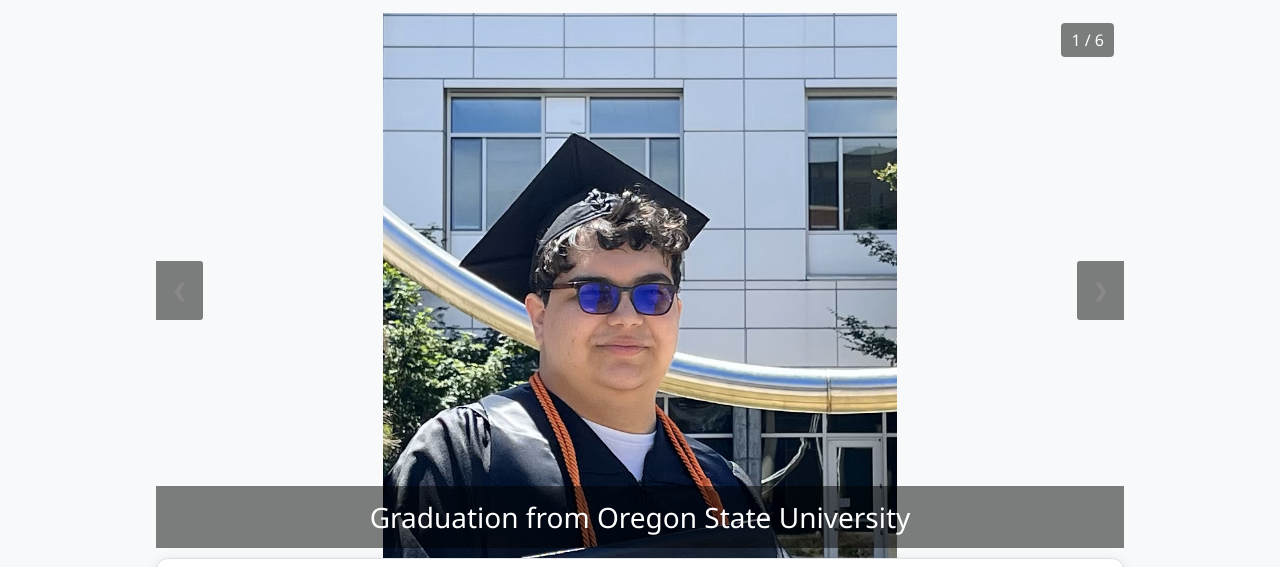
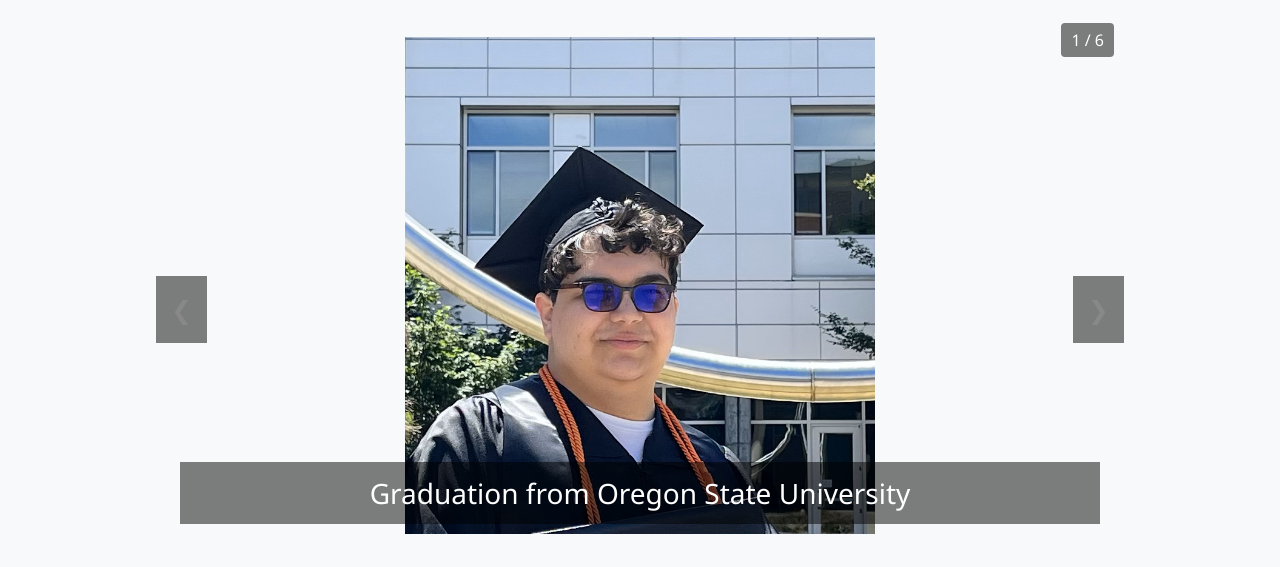
Before and after one commit to dodsonta/webdev-final-project, a plain HTML site: page index.html in a window 1280 px wide. Shown: the part 168-735 px from the top of the page. Drawn offline with Linux system fonts and the light colour scheme.

Commit message:
Customizing my CSS a bit more to be more uniform

```diff
--- a/styles.css
+++ b/styles.css
@@ -1,10 +1,10 @@
 :root {
-  --bg-color: #f8f9fa;
-  --surface-color: #ffffff;
-  --text-color: #212529;
-  --muted-text: #495057;
-  --accent: #0d6efd;
-  --border-color: #dee2e6;
+  --bg-color: rgb(248, 249, 250);
+  --text-color: rgb(33, 37, 41);
+  --muted-text: rgb(73, 80, 87);
+  --accent: rgb(13, 110, 253);
+  --border-color: rgb(222, 226, 230);
+  --inner-bg-color: rgb(253, 253, 255);
 }
 
 * {
@@ -26,7 +26,7 @@ header {
 }
 
 .navbar {
-  background-color: #212529;
+  background-color: rgb(33, 37, 41);
   padding: 0.75rem 1.25rem;
   box-shadow: 0 0.25rem 0.75rem rgba(0, 0, 0, 0.15);
 }
@@ -41,7 +41,7 @@ header {
 }
 
 .nav-item a {
-  color: #f8f9fa;
+  color: rgb(248, 249, 250);
   text-decoration: none;
   font-weight: 600;
   padding: 0.5rem 0.75rem;
@@ -66,7 +66,7 @@ main {
 }
 
 .content-section {
-  background-color: var(--surface-color);
+  background-color: white;
   border: 1px solid var(--border-color);
   border-radius: 0.75rem;
   padding: 1.5rem;
@@ -97,7 +97,7 @@ main {
   border-radius: 0.5rem;
   padding: 1rem;
   margin-bottom: 1rem;
-  background-color: #fdfdff;
+  background-color: var(--inner-bg-color);
 }
 
 .project-item h2 {
@@ -133,7 +133,7 @@ main {
   padding: 1.25rem;
   border: 1px solid var(--border-color);
   border-radius: 0.25rem;
-  background-color: #fcfdff;
+  background-color: var(--inner-bg-color);
 }
 
 #contact-form h3 {
@@ -158,7 +158,7 @@ main {
   border-radius: 0.25rem;
   font: inherit;
   color: var(--text-color);
-  background-color: #fff;
+  background-color: var(--inner-bg-color);
 }
 
 #contact-form input:focus,
@@ -174,15 +174,14 @@ main {
   border: 1px solid var(--accent);
   border-radius: 0.25rem;
   background-color: var(--accent);
-  color: #fff;
+  color: white;
   font-weight: 600;
   cursor: pointer;
 }
 
 #contact-form button:hover,
 #contact-form button:focus {
-  background-color: #0b5ed7;
-  border-color: #0a58ca;
+  background-color: rgb(11, 94, 215);
 }
 
 .carousel-container {
@@ -190,6 +189,9 @@ main {
   margin: auto;
   aspect-ratio: 16 / 9;
   overflow: hidden;
+  border-radius: 0.75rem;
+  padding: 1.5rem;
+  margin-bottom: 1.5rem;
 }
 
 .slide {
@@ -211,21 +213,20 @@ main {
   cursor: pointer;
   position: absolute;
   top: 50%;
-  width: auto;
-  margin-top: -25px;
-  padding: 16px;
+  margin-top: -10px;
+  padding: 15px;
   color: rgb(136, 136, 136);
-  font-weight: bold;
-  font-size: 18px;
+  font-size: 25px;
   transition: 0.5s ease;
-  border-radius: 0 3px 3px 0;
-  user-select: none;
   background-color: rgba(0, 0, 0, 0.5);
 }
 
 .next {
   right: 0;
-  border-radius: 3px 0 0 3px;
+}
+
+.prev {
+  left: 0;
 }
 
 .prev:hover,
```
